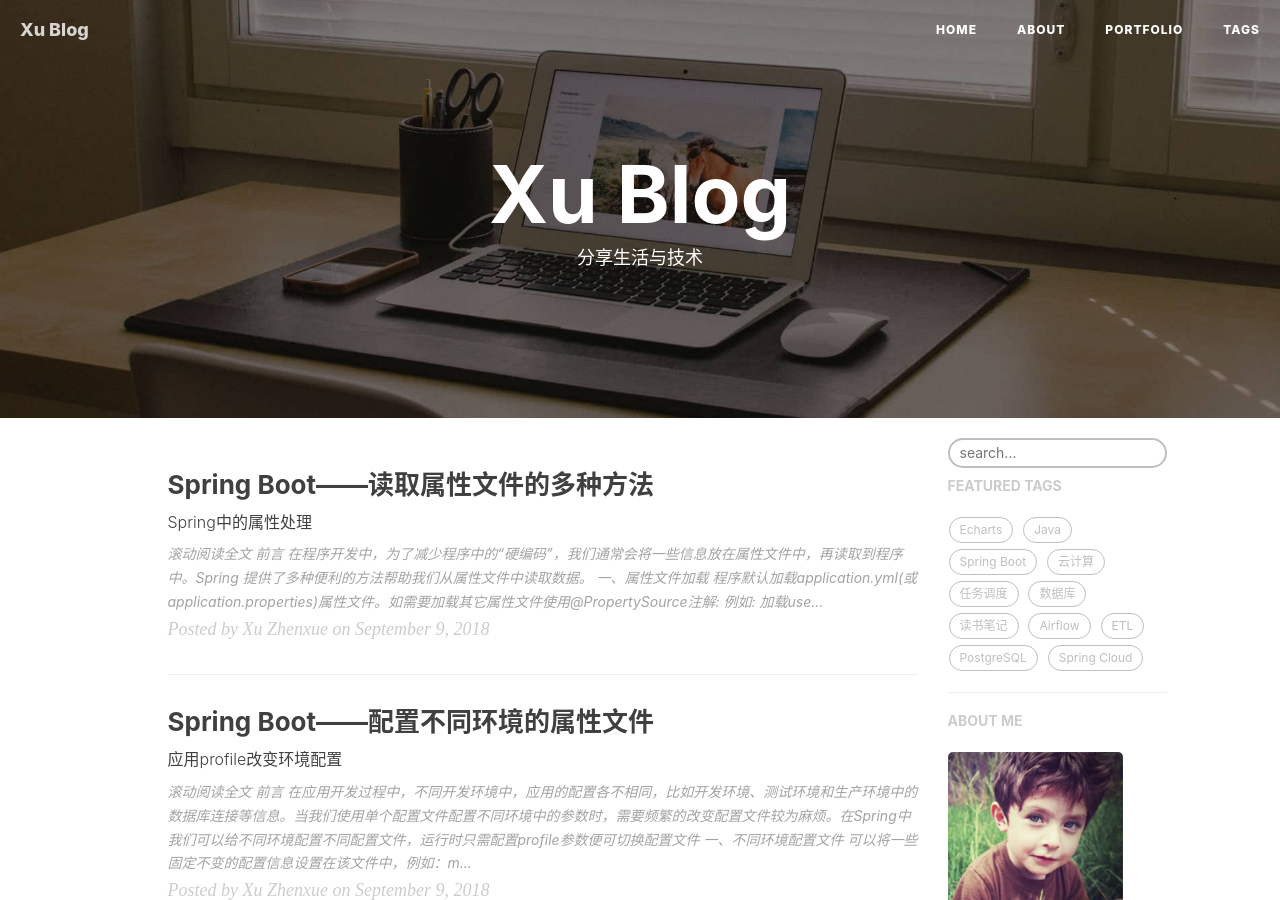
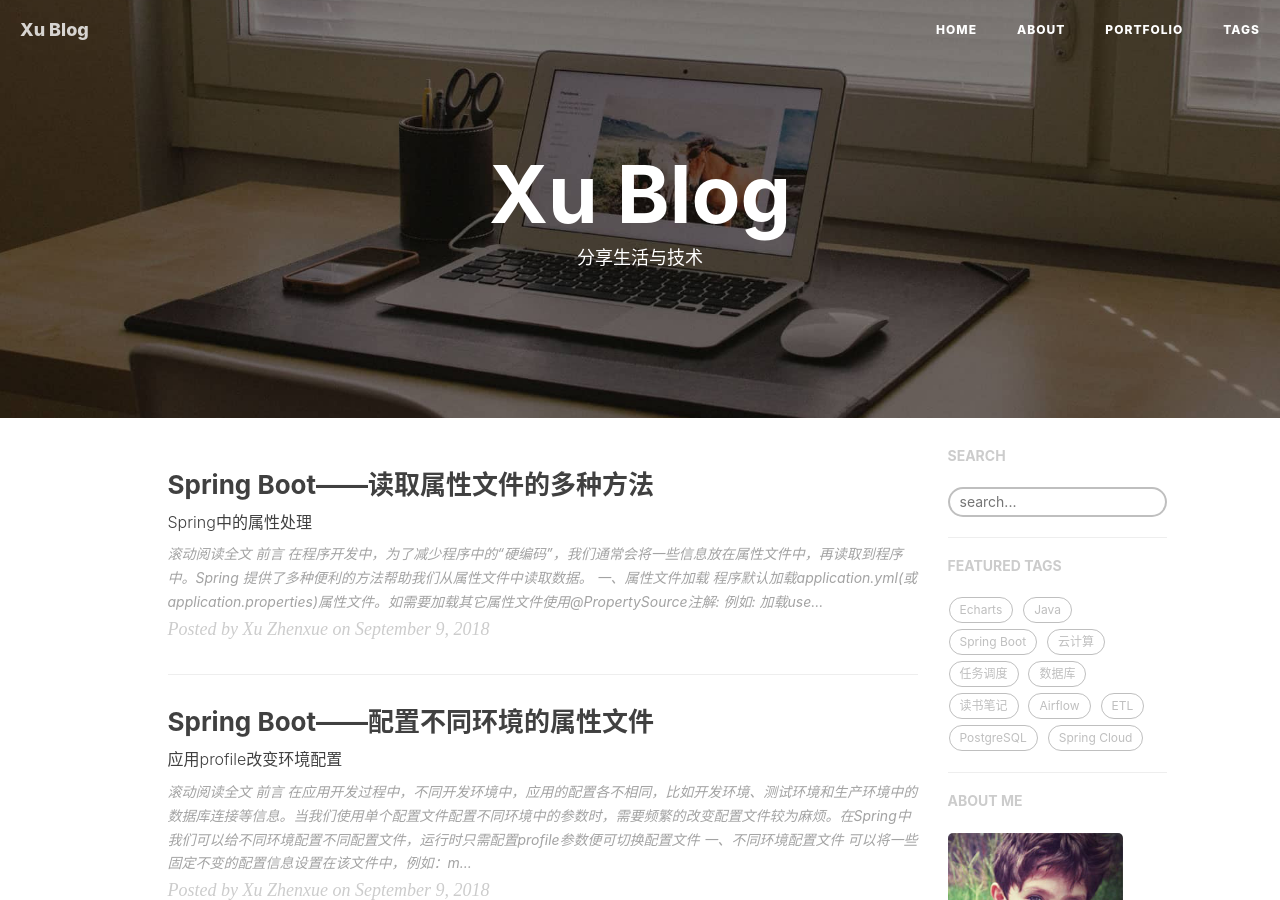
Before and after one commit to popsiclexu/popsiclexu.github.io, a Jekyll site: the page built from index.html, in a window 1280 px wide and 900 px high. Built offline with Jekyll 4.4.1, drawn with Linux system fonts in a browser that asks for light colours; nearby versions of some CDN libraries; the list of posts is cut into pages by our own code; comment, search, counter and statistics services are not loaded.

Commit message:
Update search.html

```diff
--- a/_includes/search.html
+++ b/_includes/search.html
@@ -1,7 +1,9 @@
 <!-- HTML elements for search-->
 <section>
+	<h5>SEARCH</h5>
 	<div id="search-container">
 		<input type="text" id="search-input" placeholder="search..." style="border:2px solid;border-radius:25px;padding-left:10px !important;width:-webkit-fill-available;" >
 		<ul id="results-container" style="-webkit-fill-available"></ul>
 	</div>
+	<hr>
 </section>
```
